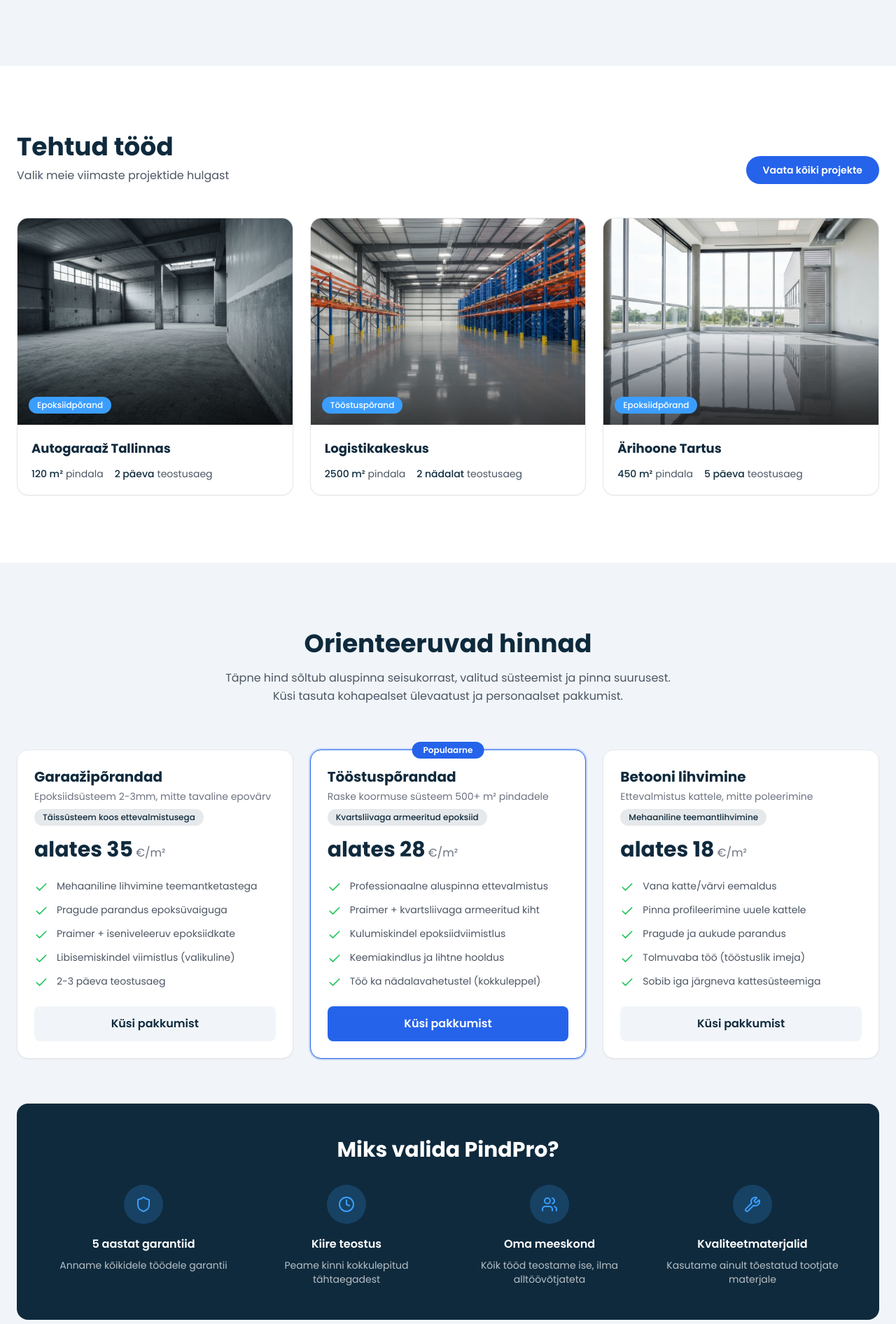
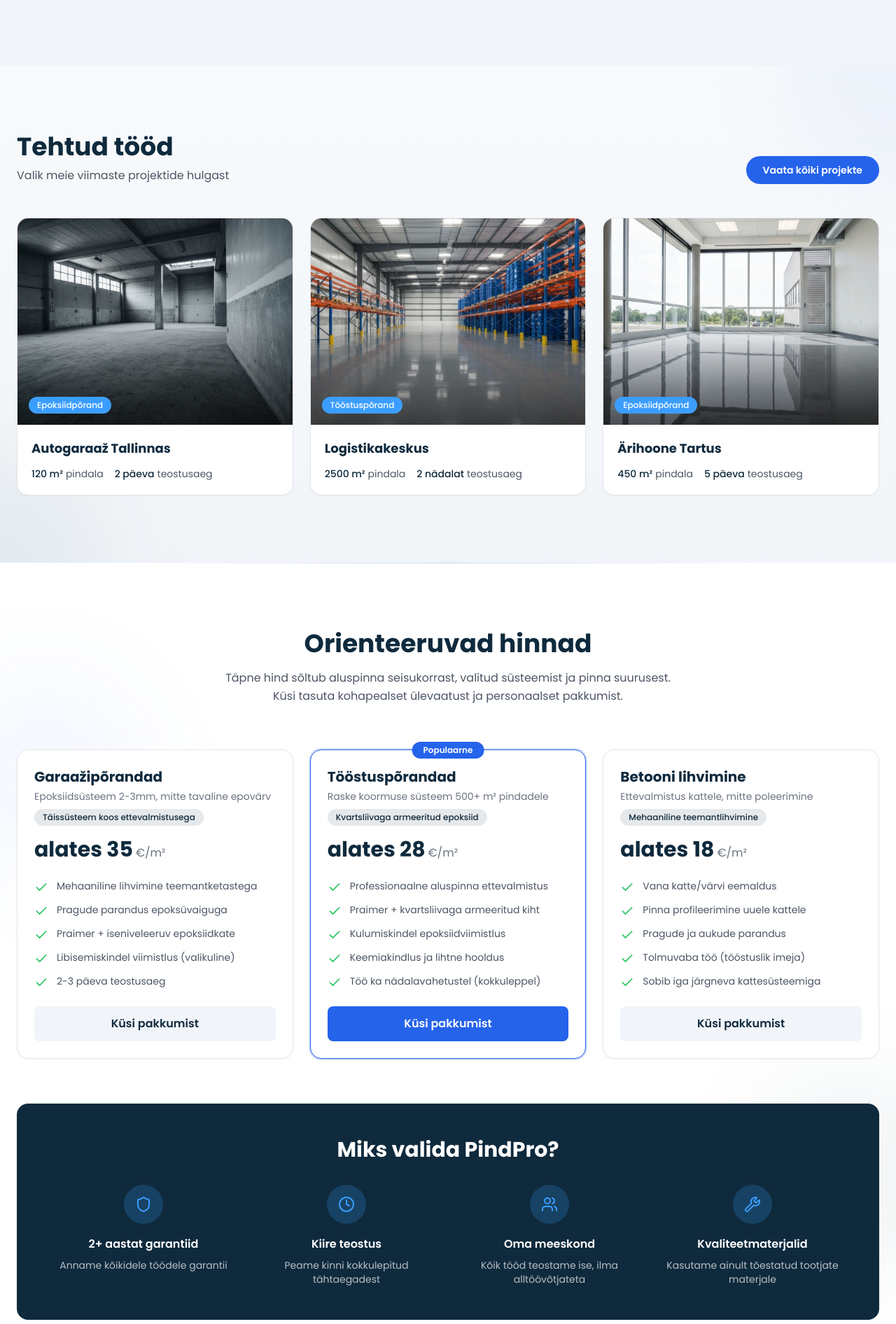
Before and after one commit to webmaker604-create/Pindpro, a Next.js app: page / in a window 1280 px wide. Shown: the part 2008-3900 px from the top of the page at 70% size. Built offline with nearby package versions, Linux system fonts and the light colour scheme.

Commit message:
style: enhance visual appeal of gallery and pricing sections
Update background colors and add decorative elements for
interest and depth in both sections.

```diff
--- a/components/gallery.tsx
+++ b/components/gallery.tsx
@@ -27,8 +27,13 @@ const projects = [
 
 export function Gallery() {
   return (
-    <section id="projektid" className="bg-white py-16 md:py-24">
-      <div className="mx-auto max-w-7xl px-4 md:px-6">
+    <section id="projektid" className="relative bg-gradient-to-b from-slate-50 to-slate-100 py-16 md:py-24">
+      {/* Decorative element */}
+      <div className="absolute inset-0 overflow-hidden">
+        <div className="absolute -right-40 -top-40 h-80 w-80 rounded-full bg-[#2563eb]/5 blur-3xl" />
+        <div className="absolute -bottom-40 -left-40 h-80 w-80 rounded-full bg-[#0f2a3d]/5 blur-3xl" />
+      </div>
+      <div className="relative mx-auto max-w-7xl px-4 md:px-6">
         {/* Header */}
         <div className="mb-12 flex flex-col items-start justify-between gap-4 md:flex-row md:items-end">
           <div>
--- a/components/pricing.tsx
+++ b/components/pricing.tsx
@@ -50,7 +50,7 @@ const pricingTiers = [
 const whyUs = [
   {
     icon: <Shield className="h-6 w-6" />,
-    title: "5 aastat garantiid",
+    title: "2+ aastat garantiid",
     description: "Anname kõikidele töödele garantii",
   },
   {
@@ -72,8 +72,14 @@ const whyUs = [
 
 export function Pricing() {
   return (
-    <section id="hinnakiri" className="bg-slate-100 py-16 md:py-24">
-      <div className="mx-auto max-w-7xl px-4 md:px-6">
+    <section id="hinnakiri" className="relative bg-white py-16 md:py-24">
+      {/* Decorative background */}
+      <div className="absolute inset-0 overflow-hidden">
+        <div className="absolute left-1/2 top-0 h-px w-full max-w-4xl -translate-x-1/2 bg-gradient-to-r from-transparent via-slate-300 to-transparent" />
+        <div className="absolute -left-20 top-40 h-72 w-72 rounded-full bg-[#2563eb]/5 blur-3xl" />
+        <div className="absolute -right-20 bottom-40 h-72 w-72 rounded-full bg-[#0f2a3d]/5 blur-3xl" />
+      </div>
+      <div className="relative mx-auto max-w-7xl px-4 md:px-6">
         {/* Header */}
         <div className="mb-12 text-center md:mb-16">
           <h2 className="mb-4 text-3xl font-bold text-[#0f2a3d] md:text-4xl">
```
